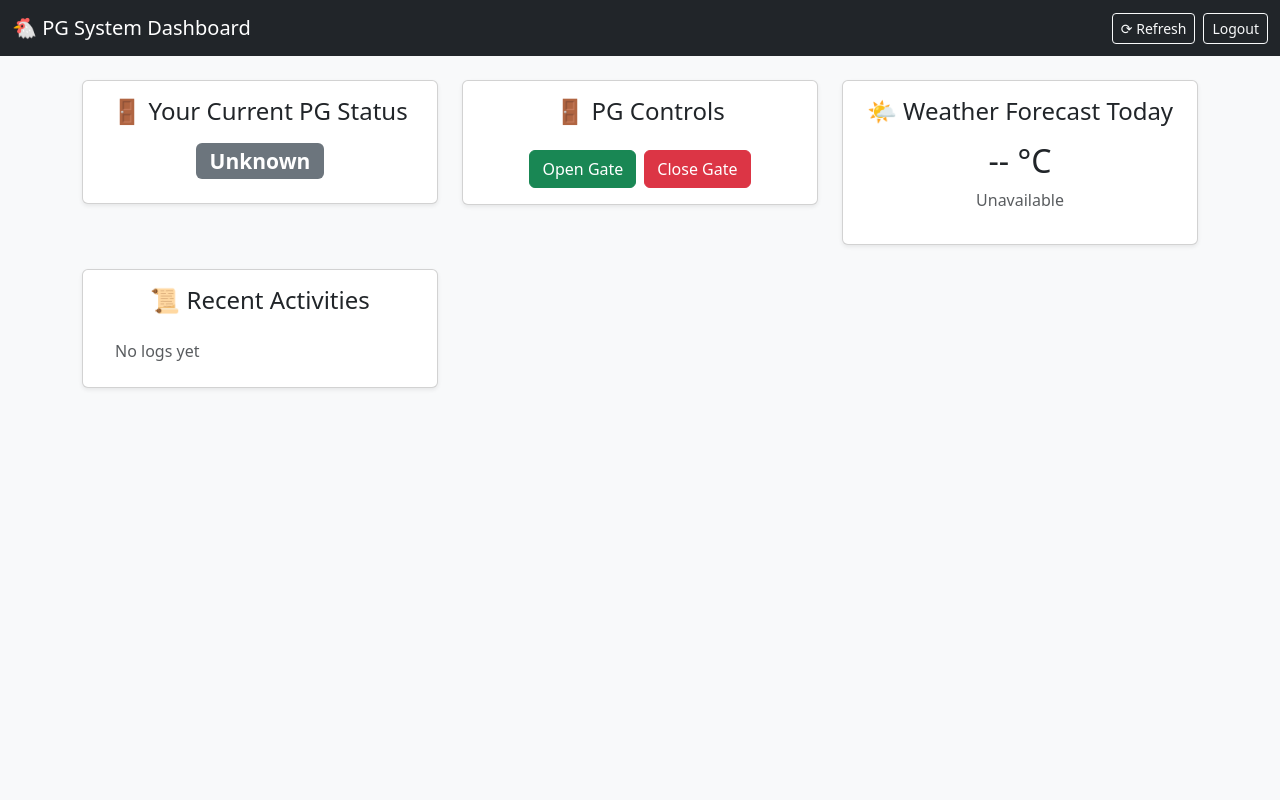
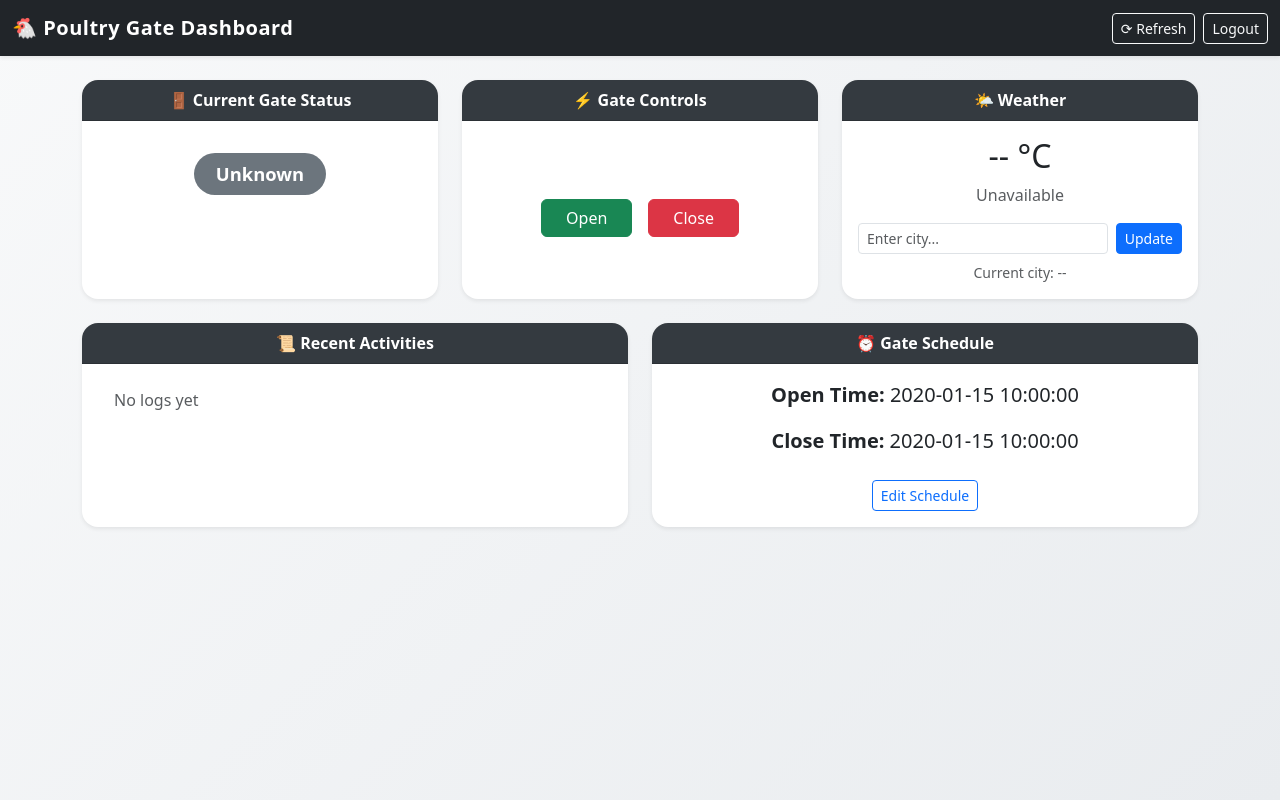
Before and after one commit to attohx/automatic-door-project, a Flask app: template templates/dashboard.html in a window 1280 px wide. Run offline with Flask 3, Linux system fonts and the light colour scheme; the template is opened without the code that fills it: most values are stand-ins (such as "Sample title", 1, 10 or a date in 2020).

Commit message:
enhanced dashboard and added schedule system

```diff
--- a/app.py
+++ b/app.py
@@ -5,6 +5,7 @@ from weather import get_weather
 import state
 import logs_db
 import db_setup
+import schedule_db  # upgraded schedule manager
 
 app = Flask(__name__)
 app.config.update(EMAIL)
@@ -31,11 +32,13 @@ def login():
 
     return render_template("login.html")
 
+
 @app.route("/logout")
 def logout():
     session.pop("username", None)
     flash("You have been logged out", "info")
     return redirect(url_for("login"))
+
 
 # -------------------- MAIN DASHBOARD --------------------
 
@@ -51,9 +54,43 @@ def dashboard():
         print("Error. Database could not be created")
     finally:
         gate_status = state.get_state()
-        weather = get_weather()
+
+        # Use session city if available, else default from config
+        city = session.get("weather_city", None)
+        weather = get_weather(city)
+
         recent_logs = logs_db.read_logs(10)
-        return render_template("dashboard.html", gate_status=gate_status, weather=weather, logs=recent_logs)
+
+        # ✅ Load full weekly schedule
+        schedule = schedule_db.get_schedule()
+
+        return render_template(
+            "dashboard.html",
+            gate_status=gate_status,
+            weather=weather,
+            logs=recent_logs,
+            schedule=schedule
+        )
+
+
+# -------------------- WEATHER SETTINGS --------------------
+
+@app.route("/set_city", methods=["POST"])
+def set_city():
+    if "username" not in session:
+        flash("Please log in first", "warning")
+        return redirect(url_for("login"))
+
+    city = request.form.get("city")
+    if not city:
+        flash("City cannot be empty", "danger")
+        return redirect(url_for("dashboard"))
+
+    # Save selected city in session
+    session["weather_city"] = city
+    flash(f"Weather location updated to {city}", "success")
+    return redirect(url_for("dashboard"))
+
 
 # -------------------- GATE CONTROLS --------------------
 
@@ -70,6 +107,7 @@ def open_gate():
     send_email("Poultry Gate Opened 🟢", "The poultry gate has been opened.", [TO_EMAIL])
     return redirect(url_for("dashboard"))
 
+
 @app.route("/close")
 def close_gate():
     if "username" not in session:
@@ -83,6 +121,54 @@ def close_gate():
     send_email("Poultry Gate Closed 🔴", "The poultry gate has been closed.", [TO_EMAIL])
     return redirect(url_for("dashboard"))
 
+
+# -------------------- EDIT SCHEDULE --------------------
+
+# @app.route("/edit_schedule/<day>", methods=["GET", "POST"])
+# def edit_schedule(day):
+#     if "username" not in session:
+#         flash("Please log in first", "warning")
+#         return redirect(url_for("login"))
+
+#     if request.method == "POST":
+#         open_time = request.form.get("open_time")
+#         close_time = request.form.get("close_time")
+
+#         if open_time and close_time:
+#             schedule_db.update_schedule(day, open_time, close_time)
+#             flash(f"Schedule updated for {day}!", "success")
+#             return redirect(url_for("dashboard"))
+#         else:
+#             flash("Please provide both open and close times", "danger")
+
+#     schedule = schedule_db.get_day_schedule(day)
+#     return render_template("edit_schedule.html", schedule=schedule, day=day)
+
+# -------------------- EDIT SCHEDULE --------------------
+
+@app.route("/edit_schedule", methods=["GET", "POST"])
+def edit_schedule():
+    if "username" not in session:
+        flash("Please log in first", "warning")
+        return redirect(url_for("login"))
+
+    if request.method == "POST":
+        open_time = request.form.get("open_time")
+        close_time = request.form.get("close_time")
+
+        if not open_time or not close_time:
+            flash("Both open and close times are required.", "danger")
+            return redirect(url_for("edit_schedule"))
+
+        schedule_db.update_schedule(open_time, close_time)
+        flash("Schedule updated successfully!", "success")
+        return redirect(url_for("dashboard"))
+
+    # Load the current schedule
+    schedule = schedule_db.get_schedule()
+    return render_template("edit_schedule.html", schedule=schedule)
+
+
 # -------------------- STATUS API --------------------
 
 @app.route("/status")
@@ -90,11 +176,18 @@ def status():
     if "username" not in session:
         return jsonify({"error": "Unauthorized"}), 403
 
+    city = session.get("weather_city", None)
+
     return jsonify({
         "gate_status": state.get_state(),
-        "weather": get_weather(),
-        "logs": logs_db.read_logs(10)
+        "weather": get_weather(city),
+        "logs": logs_db.read_logs(10),
+        "schedule": schedule_db.get_schedule()
     })
+
+
+# -------------------- RUN APP --------------------
 
 if __name__ == "__main__":
     app.run(host="0.0.0.0", port=5000, debug=True)
+# -------------------- END OF FILE --------------------
--- /dev/null
+++ b/schedule_db.py
@@ -0,0 +1,51 @@
+import json
+import os
+
+SCHEDULE_FILE = "schedule.json"
+
+# Default weekly schedule (all "Not set" initially)
+DEFAULT_SCHEDULE = {
+    "Monday": {"open_time": "Not set", "close_time": "Not set"},
+    "Tuesday": {"open_time": "Not set", "close_time": "Not set"},
+    "Wednesday": {"open_time": "Not set", "close_time": "Not set"},
+    "Thursday": {"open_time": "Not set", "close_time": "Not set"},
+    "Friday": {"open_time": "Not set", "close_time": "Not set"},
+    "Saturday": {"open_time": "Not set", "close_time": "Not set"},
+    "Sunday": {"open_time": "Not set", "close_time": "Not set"},
+}
+
+
+def _load_data():
+    """Helper to load JSON or return default schedule."""
+    if not os.path.exists(SCHEDULE_FILE):
+        return DEFAULT_SCHEDULE.copy()
+    try:
+        with open(SCHEDULE_FILE, "r") as f:
+            return json.load(f)
+    except json.JSONDecodeError:
+        return DEFAULT_SCHEDULE.copy()
+
+
+def _save_data(data):
+    """Helper to save JSON file."""
+    with open(SCHEDULE_FILE, "w") as f:
+        json.dump(data, f, indent=4)
+
+
+def get_schedule():
+    """Return the full weekly schedule."""
+    return _load_data()
+
+
+def get_day_schedule(day):
+    """Return the schedule for a specific day."""
+    data = _load_data()
+    return data.get(day, {"open_time": "Not set", "close_time": "Not set"})
+
+
+def update_schedule(day, open_time, close_time):
+    """Update schedule for a specific day."""
+    data = _load_data()
+    data[day] = {"open_time": open_time, "close_time": close_time}
+    _save_data(data)
+    print(f"✅ Schedule updated for {day}: {open_time} - {close_time}")
--- a/templates/dashboard.html
+++ b/templates/dashboard.html
@@ -4,78 +4,131 @@
   <meta charset="UTF-8">
   <title>Poultry Gate Dashboard</title>
   <link href="https://cdn.jsdelivr.net/npm/bootstrap@5.3.2/dist/css/bootstrap.min.css" rel="stylesheet">
+  <style>
+    body {
+      background: linear-gradient(135deg, #f8f9fa, #e9ecef);
+      min-height: 100vh;
+    }
+    .card {
+      border-radius: 16px;
+      transition: all 0.3s ease;
+      border: none;
+    }
+    .card:hover {
+      transform: translateY(-5px);
+      box-shadow: 0 8px 20px rgba(0,0,0,0.1);
+    }
+    .card-header {
+      background: #343a40;
+      color: #fff;
+      font-weight: 600;
+      border-top-left-radius: 16px !important;
+      border-top-right-radius: 16px !important;
+    }
+    .navbar-brand {
+      font-weight: bold;
+      font-size: 1.25rem;
+      letter-spacing: 0.5px;
+    }
+    .badge {
+      font-size: 1.15rem;
+      padding: 0.65em 1.2em;
+      border-radius: 30px;
+    }
+    #log-list {
+      max-height: 250px;
+      overflow-y: auto;
+    }
+  </style>
 </head>
-<body class="bg-light">
+<body>
 
   <!-- Navbar -->
-  <nav class="navbar navbar-expand-lg navbar-dark bg-dark">
+  <nav class="navbar navbar-expand-lg navbar-dark bg-dark shadow-sm">
     <div class="container-fluid">
-    <!-- Brand on the left -->
-    <span class="navbar-brand">🐔 PG System Dashboard</span>
-
-    <!-- Actions on the right -->
+      <span class="navbar-brand">🐔 Poultry Gate Dashboard</span>
       <div class="d-flex">
         <button onclick="refreshDashboard()" class="btn btn-outline-light btn-sm me-2">
           ⟳ Refresh
         </button>
-      <a href="/logout" class="btn btn-outline-light btn-sm">
-        Logout
-      </a>
+        <a href="/logout" class="btn btn-outline-light btn-sm">Logout</a>
       </div>
     </div>
   </nav>
+
   <!-- Main Content -->
   <div class="container py-4">
     <div class="row g-4">
 
       <!-- Gate Status -->
       <div class="col-md-4">
-        <div class="card shadow-sm text-center">
+        <div class="card shadow-sm text-center h-100">
+          <div class="card-header">🚪 Current Gate Status</div>
           <div class="card-body">
-            <h4 class="card-title mb-3">🚪 Your Current PG Status</h4>
-            <h3 id="gate-status">
+            <h3 id="gate-status" class="mt-3">
               <span class="badge bg-secondary">Loading...</span>
             </h3>
           </div>
         </div>
       </div>
+
       <!-- Door Controls -->
       <div class="col-md-4">
-        <div class="card shadow-sm text-center">
-          <div class="card-body">
-            <h4 class="card-title mb-3">🚪 PG Controls</h4>
-            <div class="mt-4 d-flex justify-content-center gap-2">
-              <a href="/open" class="btn btn-success">Open Gate</a>
-              <a href="/close" class="btn btn-danger">Close Gate</a>
+        <div class="card shadow-sm text-center h-100">
+          <div class="card-header">⚡ Gate Controls</div>
+          <div class="card-body d-flex flex-column justify-content-center">
+            <div class="d-flex justify-content-center gap-3 mt-3">
+              <a href="/open" class="btn btn-success px-4">Open</a>
+              <a href="/close" class="btn btn-danger px-4">Close</a>
             </div>
           </div>
         </div>
       </div>
 
-
       <!-- Weather -->
       <div class="col-md-4">
-        <div class="card shadow-sm text-center">
+        <div class="card shadow-sm text-center h-100">
+          <div class="card-header">🌤 Weather</div>
           <div class="card-body">
-            <h4 class="card-title mb-3">🌤 Weather Forecast Today</h4>
             <h2 id="weather-temp">-- °C</h2>
             <p id="weather-condition" class="text-muted">Loading...</p>
+
+            <!-- Weather City Change Form -->
+            <form action="/set_city" method="POST" class="mt-3 d-flex">
+              <input type="text" name="city" class="form-control form-control-sm" placeholder="Enter city..." required>
+              <button type="submit" class="btn btn-primary btn-sm ms-2">Update</button>
+            </form>
+            <small class="text-muted d-block mt-2">Current city:
+              <span id="weather-city">--</span>
+            </small>
           </div>
         </div>
       </div>
 
       <!-- Logs -->
-      <div class="col-md-4">
-        <div class="card shadow-sm">
+      <div class="col-md-6">
+        <div class="card shadow-sm h-100">
+          <div class="card-header text-center">📜 Recent Activities</div>
           <div class="card-body">
-            <h4 class="card-title text-center mb-3">📜 Recent Activities</h4>
-            <ul id="log-list" class="list-group list-group-flush"
-                style="max-height: 250px; overflow-y: auto;">
+            <ul id="log-list" class="list-group list-group-flush">
               <li class="list-group-item text-muted">Loading...</li>
             </ul>
           </div>
         </div>
       </div>
+
+      <!-- Schedule -->
+      <div class="col-md-6">
+        <div class="card shadow-sm text-center h-100">
+          <div class="card-header">⏰ Gate Schedule</div>
+          <div class="card-body">
+            <p class="fs-5"><strong>Open Time:</strong> {{ schedule.open_time }}</p>
+            <p class="fs-5"><strong>Close Time:</strong> {{ schedule.close_time }}</p>
+            <a href="/edit_schedule" class="btn btn-outline-primary btn-sm mt-2">Edit Schedule</a>
+          </div>
+        </div>
+      </div>
+
 
     </div>
   </div>
@@ -98,12 +151,14 @@
         }
 
         // Weather
-        if (data.weather) {
+        if (data.weather && !data.weather.error) {
           document.getElementById("weather-temp").innerText = data.weather.temperature + "°C";
           document.getElementById("weather-condition").innerText = data.weather.condition;
+          document.getElementById("weather-city").innerText = data.weather.city;
         } else {
           document.getElementById("weather-temp").innerText = "-- °C";
           document.getElementById("weather-condition").innerText = "Unavailable";
+          document.getElementById("weather-city").innerText = "--";
         }
 
         // Logs
```
Also changed, not shown: settings_db.py (added, +31 -0 lines), templates/edit_schedule.html (added, +57 -0 lines), templates/login.html (+59 -8 lines), weather.py (+31 -21 lines). Lines whose indentation alone changed are shown as unchanged.
